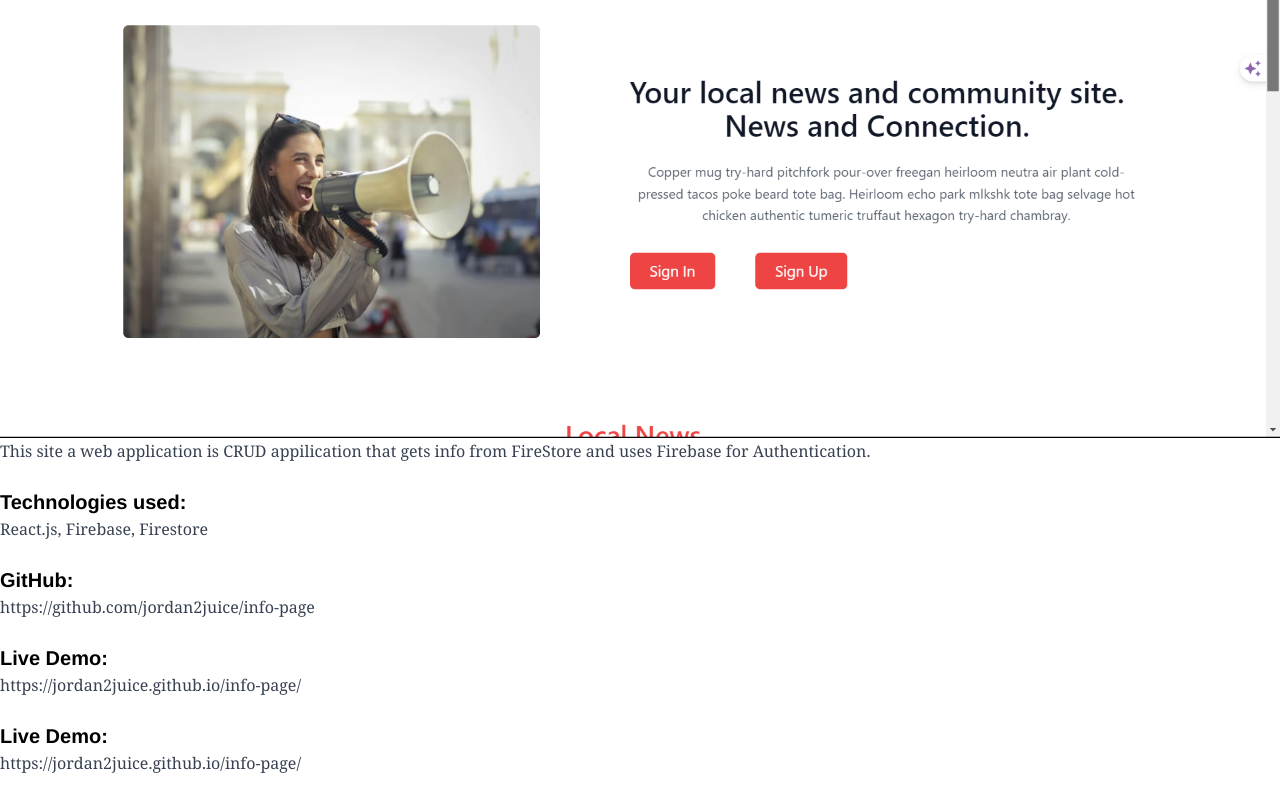
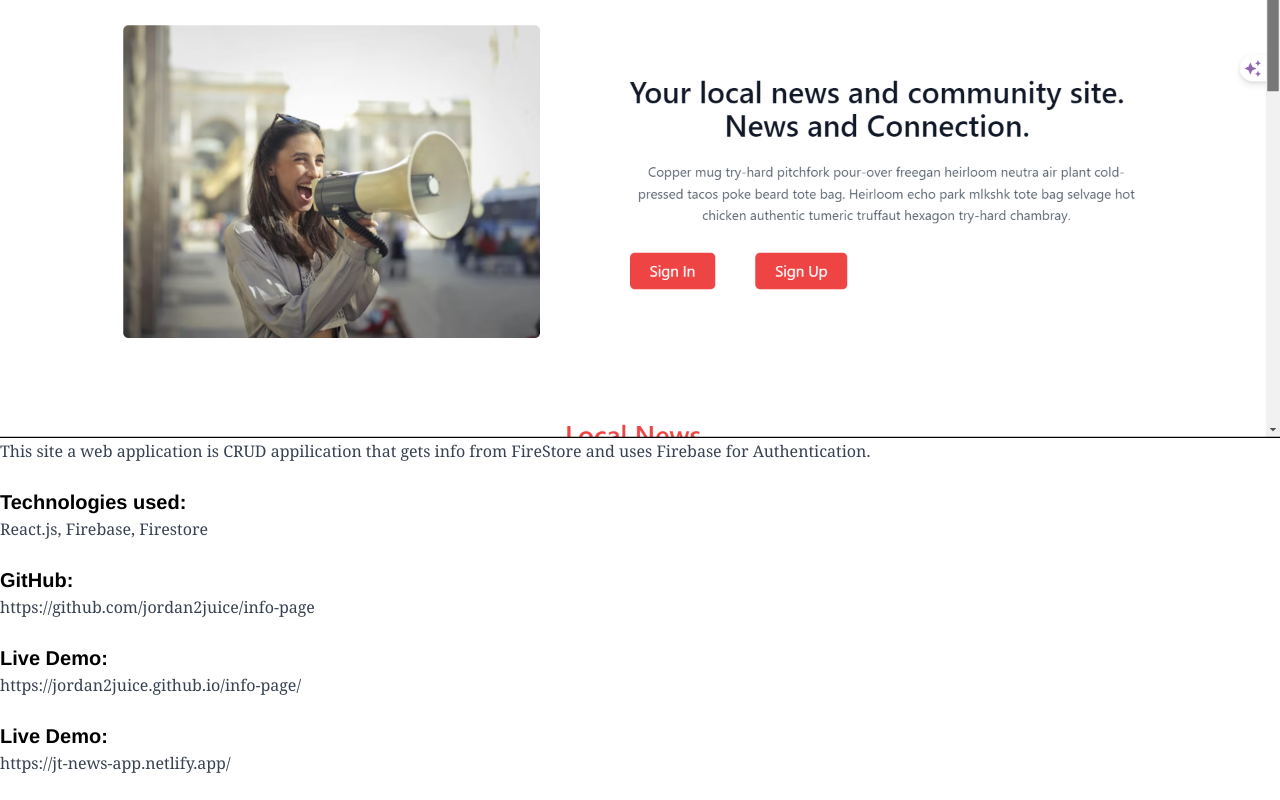
Before and after one commit to jordan2juice/dev-portfolio, a Next.js app: page /projects in a window 1280 px wide. Shown: the part 374-1174 px from the top of the page. Built offline with nearby package versions, Linux system fonts and the light colour scheme.

Commit message:
"Update live demo link in projects page"

```diff
--- a/src/app/projects/page.jsx
+++ b/src/app/projects/page.jsx
@@ -36,8 +36,8 @@ export default function Page() {
         <div>
           <h3>Live Demo:</h3>
           <p>
-            <a href="https://jordan2juice.github.io/info-page/">
-              https://jordan2juice.github.io/info-page/
+            <a href="https://jt-news-app.netlify.app//">
+              https://jt-news-app.netlify.app/
             </a>
           </p>
         </div>
```
